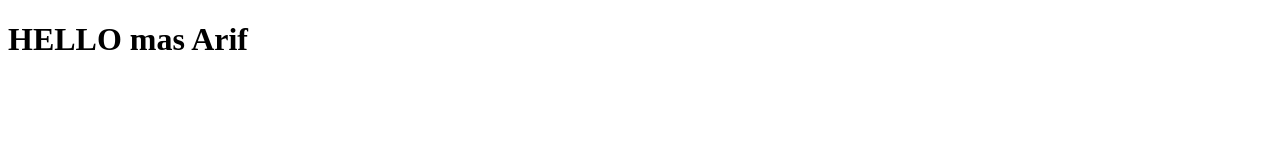
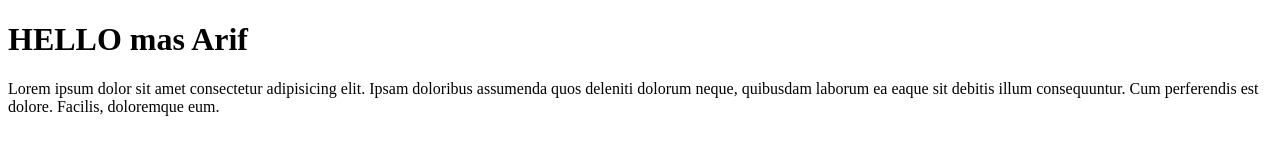
Before and after one commit to Therealarif/tes-git31, a plain HTML site: page index.html in a window 1280 px wide. Drawn offline with Linux system fonts and the light colour scheme.

Commit message:
MENAMBAHKAN PARAGRAF DONG

```diff
--- a/index.html
+++ b/index.html
@@ -8,5 +8,6 @@
 </head>
 <body>
     <H1>HELLO mas Arif</H1>
+    <p>Lorem ipsum dolor sit amet consectetur adipisicing elit. Ipsam doloribus assumenda quos deleniti dolorum neque, quibusdam laborum ea eaque sit debitis illum consequuntur. Cum perferendis est dolore. Facilis, doloremque eum.</p>
 </body>
 </html>
```
